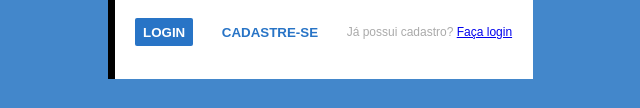
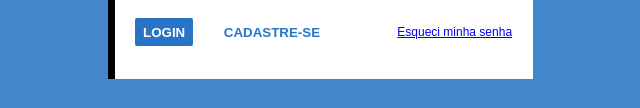
Before and after one commit to cenouraa/InterfaceWeb_TB, a plain HTML site: page trabalhos/TrabalhoFormulários/login.html in a window 1280 px wide. Shown: the part 464-572 px from the top of the page, without its empty margins (316-956 px from the left). Drawn offline with Linux system fonts and the light colour scheme.

Commit message:
finalizado

```diff
--- a/trabalhos/TrabalhoFormulários/estilo.css
+++ b/trabalhos/TrabalhoFormulários/estilo.css
@@ -66,7 +66,7 @@ button{
 .btn-cadastro-inv{
     background-color: #fff;
     color: #2874c6;
-    margin-right: 1.5em;
+    margin-right: 5em;
 }
 .cta{
     font-size: .75em;
--- a/trabalhos/TrabalhoFormulários/login.html
+++ b/trabalhos/TrabalhoFormulários/login.html
@@ -17,7 +17,7 @@
             <div class="action">
                 <button type="submit" class="btn-login">Login</button>
                 <button type="submit" class="btn-cadastro-inv">Cadastre-se</button>
-                <p class="cta">Já possui cadastro? <a href="#">Faça login</a></p>
+                <p class="cta"><a href="#">Esqueci minha senha</a></p>
             </div>
         </fieldset>
     </form>
```
